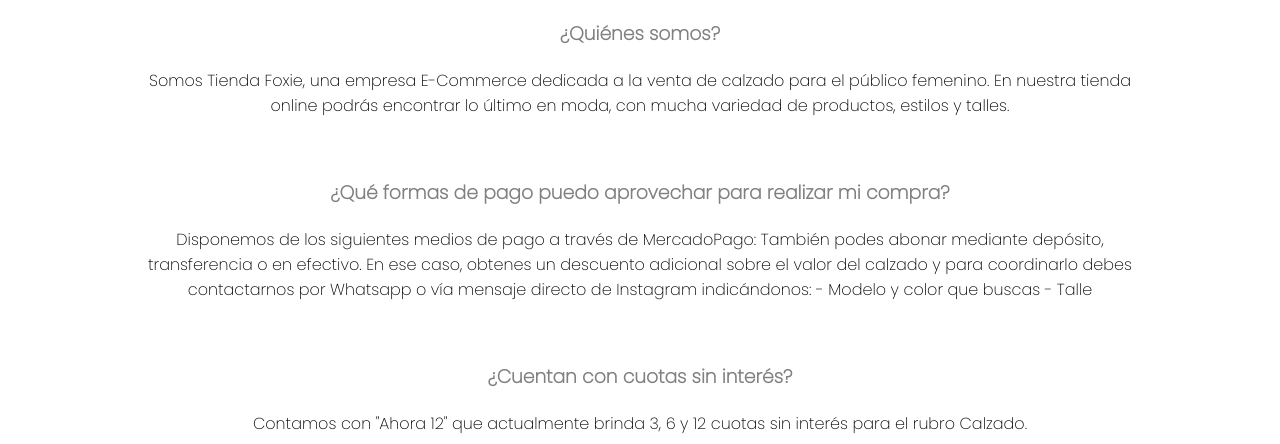
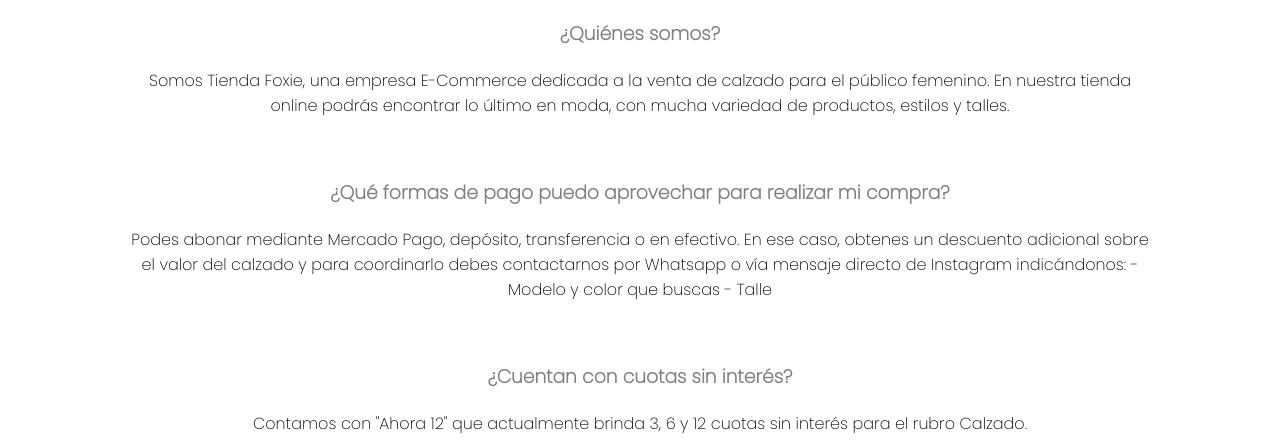
Before and after one commit to lcarassai/Proyecto-Final, a website: page pages/preguntas.html in a window 1280 px wide. Shown: the part 356-800 px from the top of the page. Drawn offline with Linux system fonts and the light colour scheme.

Commit message:
Cambios por feedback

```diff
--- a/pages/preguntas.html
+++ b/pages/preguntas.html
@@ -51,8 +51,8 @@
         </div>
         <div>
             <h3>¿Qué formas de pago puedo aprovechar para realizar mi compra?</h3>
-            <p>Disponemos de los siguientes medios de pago a través de MercadoPago:
-                También podes abonar mediante depósito, transferencia o en efectivo. En ese caso, obtenes un descuento
+            <p>Podes abonar mediante Mercado Pago, depósito, transferencia o en efectivo. En ese caso, obtenes un
+                descuento
                 adicional sobre el valor del calzado y para coordinarlo debes contactarnos por Whatsapp o vía mensaje
                 directo de Instagram indicándonos:
                 - Modelo y color que buscas
--- a/scss/style.scss
+++ b/scss/style.scss
@@ -107,7 +107,8 @@ header {
 h3 {
     text-align: center;
     color: grey;
-    margin-bottom: 20px;
+    margin: 20px auto;
+    width: 80%;
 }
 
 .contenedor {
@@ -120,7 +121,7 @@ h3 {
   }
 
   .contenedor .producto img {
-    width: 285px;
+    width: 100%;
   }
 
   .contenedor .producto h2 {
```
Also changed, not shown: css/style.css.
